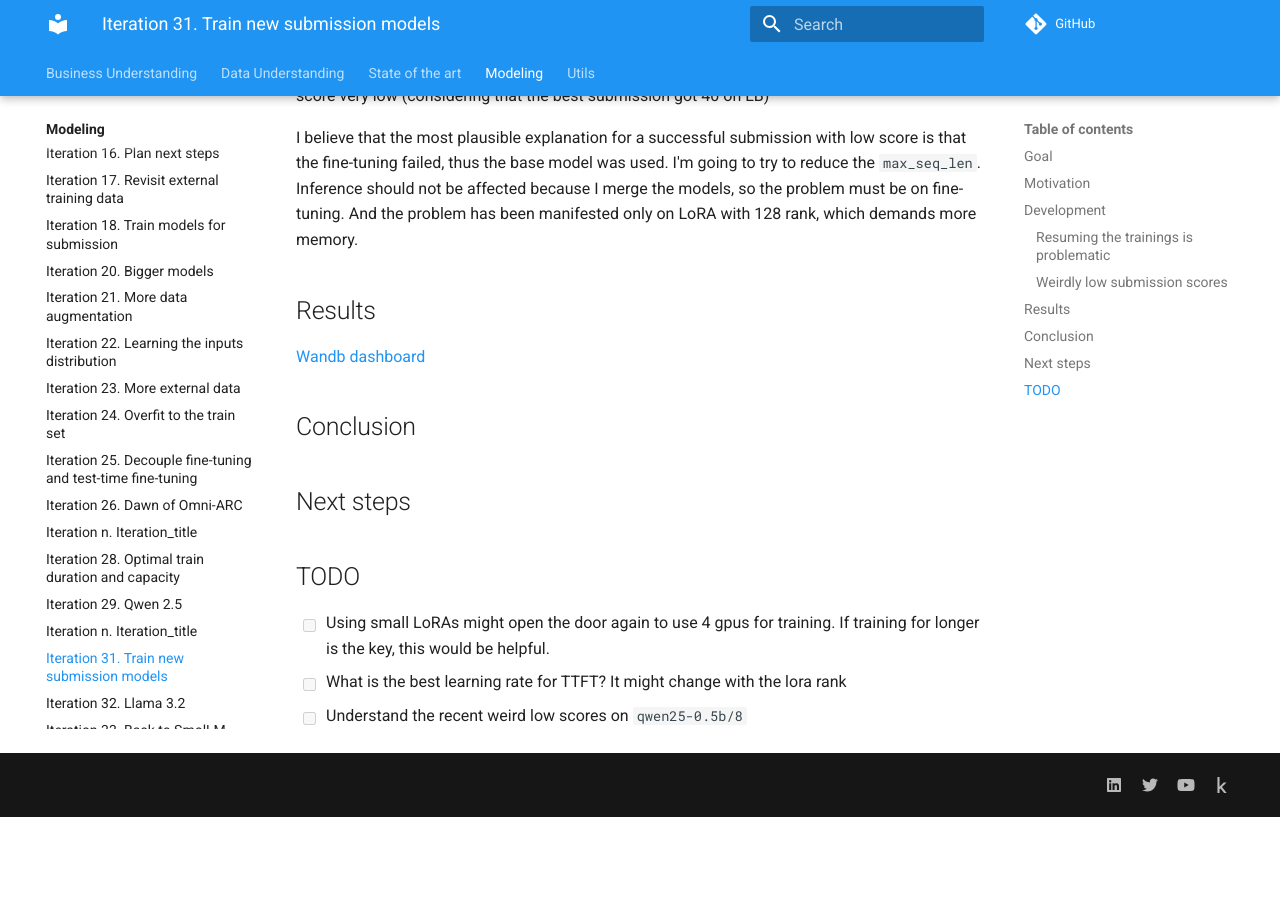
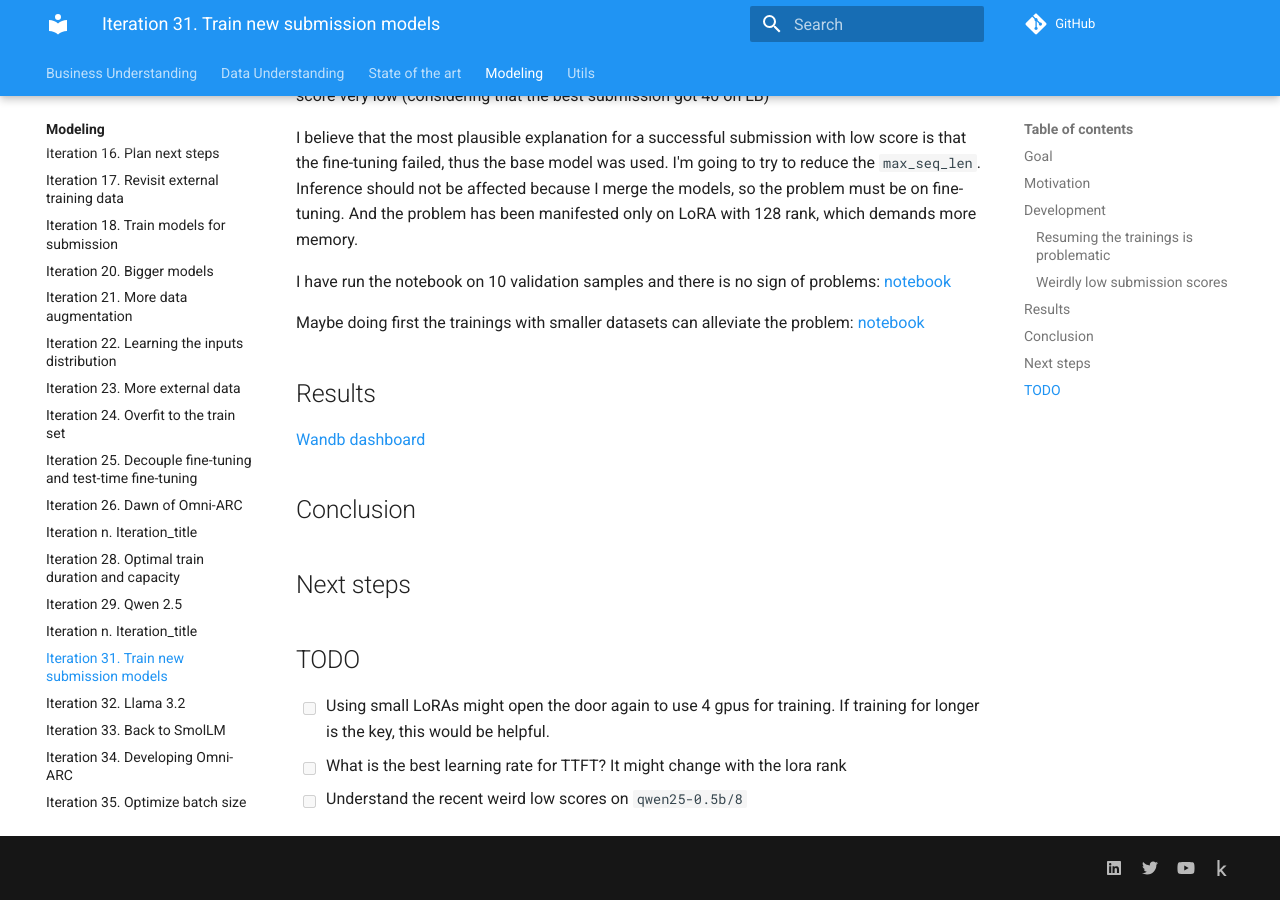
Before and after one commit to zhengjunyao-work/arc24, an MkDocs documentation site: the page built from docs/modeling/Iteration_31_train_submission_models.md, in a window 1280 px wide and 900 px high, scrolled down 1336 px. Built offline with MkDocs 1.6.1 and Material for MkDocs 9.7.7, drawn with Linux system fonts in a browser that asks for light colours; comment, search, counter and statistics services are not loaded; before the commit the page ends 2153 px from its top, so only the background shows below that.

Commit message:
documented results

```diff
--- a/docs/modeling/Iteration_31_train_submission_models.md
+++ b/docs/modeling/Iteration_31_train_submission_models.md
@@ -44,6 +44,10 @@
 should not be affected because I merge the models, so the problem must be on fine-tuning. And the problem
 has been manifested only on LoRA with 128 rank, which demands more memory.
 
+I have run the notebook on 10 validation samples and there is no sign of problems: [notebook](https://www.kaggle.com/code/ironbar/single-task-test-time-fine-tuning-for-arc24?scriptVersionId=199978929)
+
+Maybe doing first the trainings with smaller datasets can alleviate the problem: [notebook](https://www.kaggle.com/code/ironbar/single-task-test-time-fine-tuning-for-arc24?scriptVersionId=199994827)
+
 ## Results
 
 [Wandb dashboard](https://wandb.ai/guillermobarbadillo/20240925_submission_models?nw=nwuserguillermobarbadillo)
```
Also changed, not shown: docs/modeling/Iteration_34_developing_omni_arc.md (+1 -0 lines).
